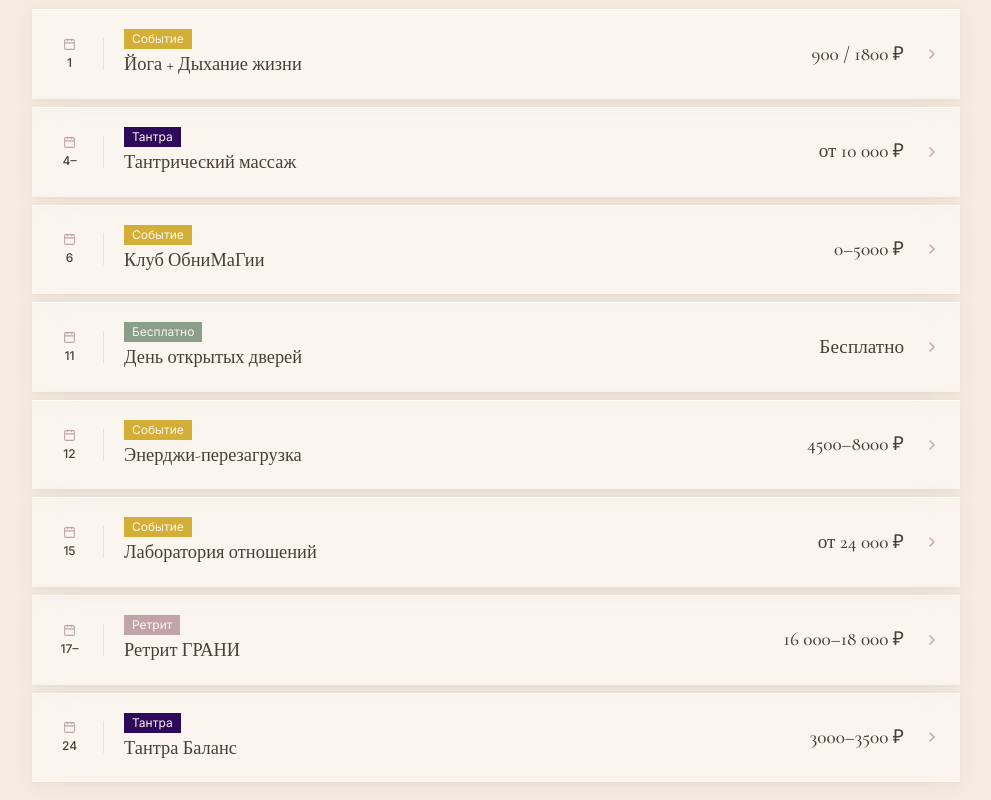
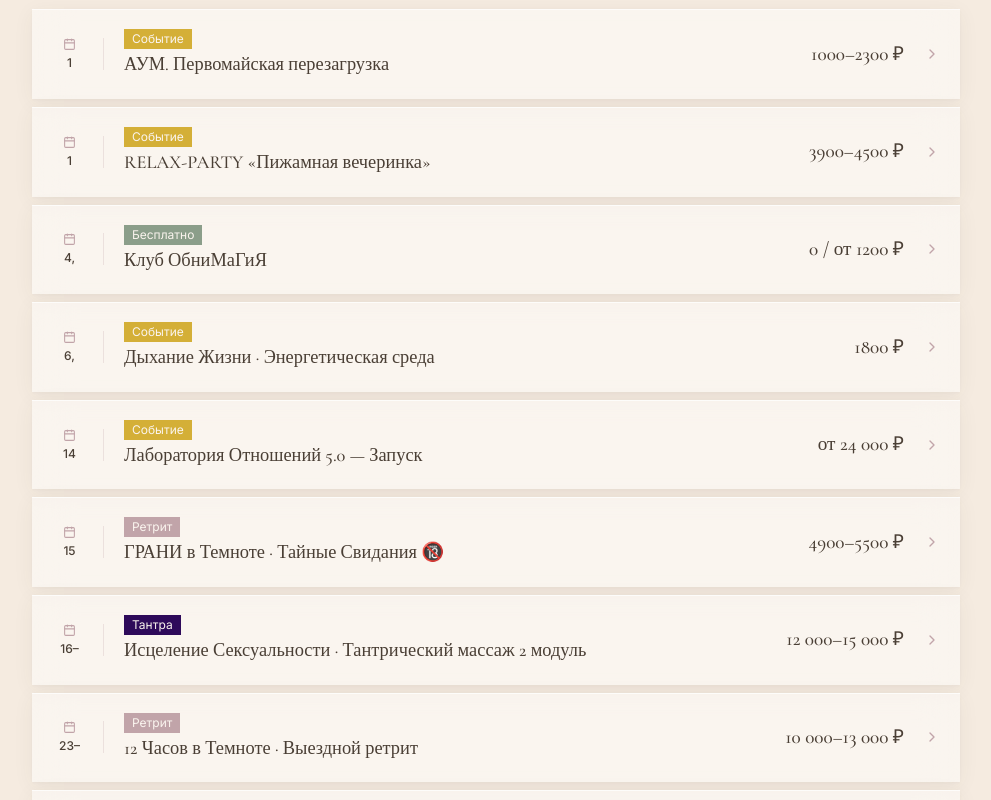
Before and after one commit to Andervolker/aya-veles-tantra, a Next.js app: page / in a window 1280 px wide. Shown: the part 5540-6340 px from the top of the page, without its empty margins (144-1135 px from the left). Built offline with nearby package versions, Linux system fonts and the light colour scheme.

Commit message:
final build

```diff
--- a/src/app/api/send-telegram/route.ts
+++ b/src/app/api/send-telegram/route.ts
@@ -3,35 +3,45 @@ import { NextRequest, NextResponse } from "next/server";
 const CHAT_ID = "1308440096";
 
 const SCHEDULE = `
-📅 *РАСПИСАНИЕ ВНЕ🌌ИЗМЕРЕНИЙ — АПРЕЛЬ*
+📅 *РАСПИСАНИЕ ВНЕ🌌ИЗМЕРЕНИЙ — МАЙ*
 
-🗓 *1 АПРЕЛЯ*
-18:30–19:45 🧘‍♀️ Кундалини-йога — 900₽
-20:00–22:00 ⚡️ Транс-энерг. Дыхание жизни — 1800₽
-_(с 9.04 — регулярно по четвергам)_
+🗓 *1 МАЯ* | 10:00–14:00
+🔥 АУМ — Первомайская перезагрузка
+💳 1000₽ первые 10 · 1800₽ до 30.04 · 2300₽ с 1.05 · 4000₽ трое
 
-🗓 *4–5 АПРЕЛЯ* | 10:00–18:00
-🙌 Курс по тантр. массажу (модуль 1) — 10 000₽
+🗓 *1 МАЯ* | 18:00–23:00
+💆‍♀️ RELAX-PARTY «Пижамная вечеринка» с Айей Велес
+_Формат ГРАНИ🔞 · продвинутый уровень_
+💳 3900₽ до 27.04 · 4500₽ с 28.04 · 7500₽ для пары МЖ
 
-🗓 *6 АПРЕЛЯ* | 19:00–22:00
-🤗 Открытие Клуба ОбниМаГии
-💳 0₽ (по карте) · 1500₽ разово · 2500₽/мес · 5000₽/3 мес
+🗓 *4, 11, 18, 25 МАЯ* | 19:00–22:00
+🤗 Клуб ОбниМаГиЯ по понедельникам
+💳 1200₽ разово · 0₽ по клубной карте · 3000₽/мес · 6000₽/3 мес
 
-🗓 *11 АПРЕЛЯ* | 12:00–18:00
-🙌 День открытых дверей — вход свободный
+🗓 *6, 13, 20, 27 МАЯ* | 19:30–21:30
+⚡️ ДЫХАНИЕ ЖИЗНИ с А. Галеевым (Шивананда)
+💳 1800₽ · 6000₽ абонемент на 4 занятия
+_21:45–23:00 Ритуал РАПЕ — 1000₽ (700₽ для участников Дыхания)_
 
-🗓 *12 АПРЕЛЯ* | 10:00–20:00
-⚡️ День Энерджи-перезагрузки с А. Галеевым
-💳 4500₽ (до 31.03) · 5000₽ (с 1.04) · 8000₽ вдвоём
+🗓 *14 МАЯ* | 19:00–23:00
+🚀 ЛАБОРАТОРИЯ ОТНОШЕНИЙ 5.0 — запуск 2-месячного курса с Айей Велес
+💳 от 24 000₽ за весь курс
 
-🗓 *17–19 АПРЕЛЯ*
-❤️ Выездной тантр. ретрит ГРАНИ🔞
-_Только 12 мест, осталось 8_
-💳 16 000₽ (до 5.04) · 18 000₽ (с 6.04)
+🗓 *15 МАЯ* | 19:00–23:00
+⚫️ ГРАНИ🔞 В ТЕМНОТЕ · Тайные свидания
+💳 4900₽ до 5.05 · 5500₽ с 6.05
 
-🗓 *24 АПРЕЛЯ* | 19:00–23:00
-🧘 Тантра ⚖️ Баланс — тренинг с Айей Велес
-💳 3000₽ (до 15.04) · 3500₽ (с 16.04)
+🗓 *16–17 МАЯ* | 10:00–18:00
+🔥 Тантрический массаж 2 модуль — Исцеление Сексуальности🔞
+💳 12000₽ до 25.04 · 13000₽ до 30.04 · 15000₽ с 1.05
+
+🗓 *23–24 МАЯ*
+⚫️ 12 ЧАСОВ В ТЕМНОТЕ с Айей Велес — выездной ретрит
+💳 10000₽ только темнота · 13000₽ темнота + баня + ночёвка
+
+🗓 *30–31 МАЯ* | 10:00–18:00
+🔥 ТАНТРА ЭНЕРДЖИ · ЛЕТО ЖАРА — интенсив с Айей и Шиванандой
+💳 8888₽ первые 10 до 10.05 · 9999₽ для следующих
 
 Запись ⤵️ @ayaveles`.trim();
 
--- a/src/components/Schedule.tsx
+++ b/src/components/Schedule.tsx
@@ -18,96 +18,112 @@ type Event = {
 
 const events: Event[] = [
   {
-    dates: "1 апреля",
-    title: "Йога + Дыхание жизни",
-    format: "Два события",
+    dates: "1 мая",
+    title: "АУМ. Первомайская перезагрузка",
+    format: "Дыхательная практика",
     location: "Центр ВНЕ ИЗМЕРЕНИЙ",
-    duration: "Утро и вечер",
-    price: "900 / 1800 ₽",
-    priceNote: "Йога 900₽ · Дыхание 1800₽",
+    duration: "4 часа · 10:00–14:00",
+    price: "1000–2300 ₽",
+    priceNote: "1000₽ первые 10 · 1800₽ до 30.04 · 2300₽ с 1.05 · 4000₽ трое",
     category: "special",
     description:
-      "Утреннее занятие по йоге для восстановления тела и вечерняя дыхательная практика «Дыхание жизни» — погружение в ресурсное состояние через работу с дыханием.",
+      "Первомайская перезагрузка в формате АУМ. Мощная дыхательная практика для обновления, сброса накопленного напряжения и наполнения свежей энергией. Идеально, чтобы открыть май ресурсным и лёгким.",
   },
   {
-    dates: "4–5 апреля",
-    title: "Тантрический массаж",
-    format: "Личная сессия",
+    dates: "1 мая",
+    title: "RELAX-PARTY «Пижамная вечеринка»",
+    format: "Формат ГРАНИ 🔞 · Продвинутый уровень",
+    location: "Центр ВНЕ ИЗМЕРЕНИЙ",
+    duration: "5 часов · 18:00–23:00",
+    price: "3900–4500 ₽",
+    priceNote: "3900₽ до 27.04 · 4500₽ с 28.04 · 7500₽ для пары МЖ",
+    category: "special",
+    description:
+      "Вечер с Айей Велес в атмосфере уюта и доверия. В программе: тантрические практики для знакомства и разогрева, МК по тантрическому массажу в парах, МК «Чувственный wax play» и массажная НЕОргия — свободные взаимодействия.",
+  },
+  {
+    dates: "4, 11, 18, 25 мая",
+    title: "Клуб ОбниМаГиЯ",
+    format: "По понедельникам · 19:00–22:00",
+    location: "Центр ВНЕ ИЗМЕРЕНИЙ",
+    duration: "3 часа",
+    price: "0 / от 1200 ₽",
+    priceNote: "0₽ по клубной карте · 1200₽ разово · 3000₽/мес · 6000₽/3 мес",
+    category: "free",
+    description:
+      "Тематические встречи клуба объятий и живого общения каждый понедельник. Приходи общаться, обниматься и чувствовать тепло живого контакта. Расписание тем — отдельно.",
+  },
+  {
+    dates: "6, 13, 20, 27 мая",
+    title: "Дыхание Жизни · Энергетическая среда",
+    format: "Регулярные практики · Ср 19:30–21:30",
+    location: "Центр ВНЕ ИЗМЕРЕНИЙ",
+    duration: "2 часа",
+    price: "1800 ₽",
+    priceNote: "1800₽ разово · 6000₽ абонемент на 4 занятия",
+    category: "special",
+    description:
+      "Транс-энергетическое «Дыхание Жизни» с Александром Галеевым (Шивананда) — регулярные практики каждую среду. После: Ритуал РАПЕ (медицина растений) 21:45–23:00 — 1000₽ (700₽ для участников Дыхания).",
+  },
+  {
+    dates: "14 мая",
+    title: "Лаборатория Отношений 5.0 — Запуск",
+    format: "2-месячный живой курс · 19:00–23:00",
+    location: "Центр ВНЕ ИЗМЕРЕНИЙ",
+    duration: "Занятия по четвергам",
+    price: "от 24 000 ₽",
+    priceNote: "Поддержка Айи и группы 24/7",
+    category: "special",
+    description:
+      "Старт живого офлайн-курса с Айей Велес. Глубинная работа с темой близости и отношений — для одиночных участников и пар. Занятия по четвергам, поддержка группы и Айи 24/7 на протяжении двух месяцев.",
+  },
+  {
+    dates: "15 мая",
+    title: "ГРАНИ в Темноте · Тайные Свидания 🔞",
+    format: "Практика · 19:00–23:00",
+    location: "Центр ВНЕ ИЗМЕРЕНИЙ",
+    duration: "4 часа",
+    price: "4900–5500 ₽",
+    priceNote: "4900₽ до 5.05 · 5500₽ с 6.05 · Полная конфиденциальность",
+    category: "retreat",
+    description:
+      "Практика в специально оборудованном помещении с полной темнотой и запретом на разговоры. Участники М и Ж не видят друг друга ни до, ни после и не знают, с кем взаимодействовали. Предполагает обнажение. Допуск только после других практик центра.",
+  },
+  {
+    dates: "16–17 мая",
+    title: "Исцеление Сексуальности · Тантрический массаж 2 модуль",
+    format: "Курс 🔞 · 10:00–18:00",
     location: "Центр ВНЕ ИЗМЕРЕНИЙ",
     duration: "2 дня",
-    price: "от 10 000 ₽",
+    price: "12 000–15 000 ₽",
+    priceNote: "12000₽ полная оплата до 25.04 · 13000₽ до 30.04 · 15000₽ с 1.05",
     category: "tantra",
     description:
-      "Индивидуальные сессии тантрического массажа — работа с телесными зажимами, восстановление чувствительности, раскрытие сексуальной энергии.",
+      "Второй модуль курса по тантрическому массажу с Айей Велес — продвинутый уровень. Исцеление сексуальности через телесные практики, работа с зажимами и раскрытие чувствительности.",
   },
   {
-    dates: "6 апреля",
-    title: "Клуб ОбниМаГии",
-    format: "Групповая встреча",
-    location: "Центр ВНЕ ИЗМЕРЕНИЙ",
-    duration: "3 часа",
-    price: "0–5000 ₽",
-    priceNote: "Свободное пожертвование",
-    category: "special",
+    dates: "23–24 мая",
+    title: "12 Часов в Темноте · Выездной ретрит",
+    format: "Ретрит с ночёвкой",
+    location: "За городом",
+    duration: "Заезд 23.05 в 9:00 · Выезд 24.05 в 12:00",
+    price: "10 000–13 000 ₽",
+    priceNote: "10000₽ только темнота (выезд 23.05) · 13000₽ темнота + баня + ночёвка + завтрак",
+    category: "retreat",
     description:
-      "Особенное пространство тактильной близости и тепла. Практики объятий, контакта и присутствия. Подходит для всех — вне зависимости от опыта.",
+      "Выездное погружение в темноту на 12 часов с Айей Велес. В программе: практики, обед, ужин, прогулки в темноте. 2 варианта участия: только темнота (14 мест) или темнота + баня, массаж, ночёвка и завтрак (10 мест). Подходит для новичков.",
   },
   {
-    dates: "11 апреля",
-    title: "День открытых дверей",
-    format: "Бесплатное событие",
+    dates: "30–31 мая",
+    title: "Тантра Энерджи · ЛЕТО ЖАРА",
+    format: "2-дневный интенсив · 10:00–18:00",
     location: "Центр ВНЕ ИЗМЕРЕНИЙ",
-    duration: "4 часа",
-    price: "Бесплатно",
-    category: "free",
-    description:
-      "Открытое знакомство с пространством и практиками. Узнайте, как проходят занятия, задайте вопросы, почувствуйте атмосферу ВНЕ ИЗМЕРЕНИЙ.",
-  },
-  {
-    dates: "12 апреля",
-    title: "Энерджи-перезагрузка",
-    format: "Интенсив",
-    location: "Центр ВНЕ ИЗМЕРЕНИЙ",
-    duration: "5 часов",
-    price: "4500–8000 ₽",
-    priceNote: "В зависимости от формата",
-    category: "special",
-    description:
-      "Интенсивная программа восстановления жизненной энергии. Дыхание, телесные практики, медитация. Выход из состояния усталости и выгорания.",
-  },
-  {
-    dates: "15 апреля",
-    title: "Лаборатория отношений",
-    format: "Тренинг",
-    location: "Центр ВНЕ ИЗМЕРЕНИЙ",
-    duration: "1 день",
-    price: "от 24 000 ₽",
-    category: "special",
-    description:
-      "Глубинная работа с темой близости и отношений. Для одиночных участников и пар. Работа с паттернами, страхами, желаниями и новыми возможностями.",
-  },
-  {
-    dates: "17–19 апреля",
-    title: "Ретрит ГРАНИ",
-    format: "Выездной ретрит",
-    location: "За городом",
-    duration: "3 дня / 2 ночи",
-    price: "16 000–18 000 ₽",
-    priceNote: "Проживание включено",
-    category: "retreat",
-    description:
-      "Трансформационный ретрит «ГРАНИ» — три дня практик на природе. Исследование границ: тела, чувств, себя. Тантра, ОШО-практики, дыхание и групповая работа.",
-  },
-  {
-    dates: "24 апреля",
-    title: "Тантра Баланс",
-    format: "Практикум",
-    location: "Центр ВНЕ ИЗМЕРЕНИЙ",
-    duration: "4 часа",
-    price: "3000–3500 ₽",
+    duration: "2 дня",
+    price: "8888–9999 ₽",
+    priceNote: "8888₽ первые 10 участников до 10.05 · 9999₽ для следующих",
     category: "tantra",
     description:
-      "Практика балансировки мужской и женской энергии внутри себя. Подходит для всех полов. Восстановление внутреннего равновесия и гармонии.",
+      "Городской 2-дневный интенсив с двумя мастерами — Айей Велес и Александром Галеевым (Шивананда). Поднимаем жизненную энергию и градус настроения, разжигаем страсть, пробуждаем сексуальность и чувствительность тела. Встречаем лето!",
   },
 ];
 
@@ -156,7 +172,7 @@ export default function Schedule() {
             className="mb-3 tracking-[0.35em] text-xs uppercase"
             style={{ color: "#C1A4A9", fontFamily: "'Inter', sans-serif" }}
           >
-            Апрель 2025
+            Май 2026
           </motion.p>
           <motion.h2
             initial={{ opacity: 0, y: 24 }}
```
